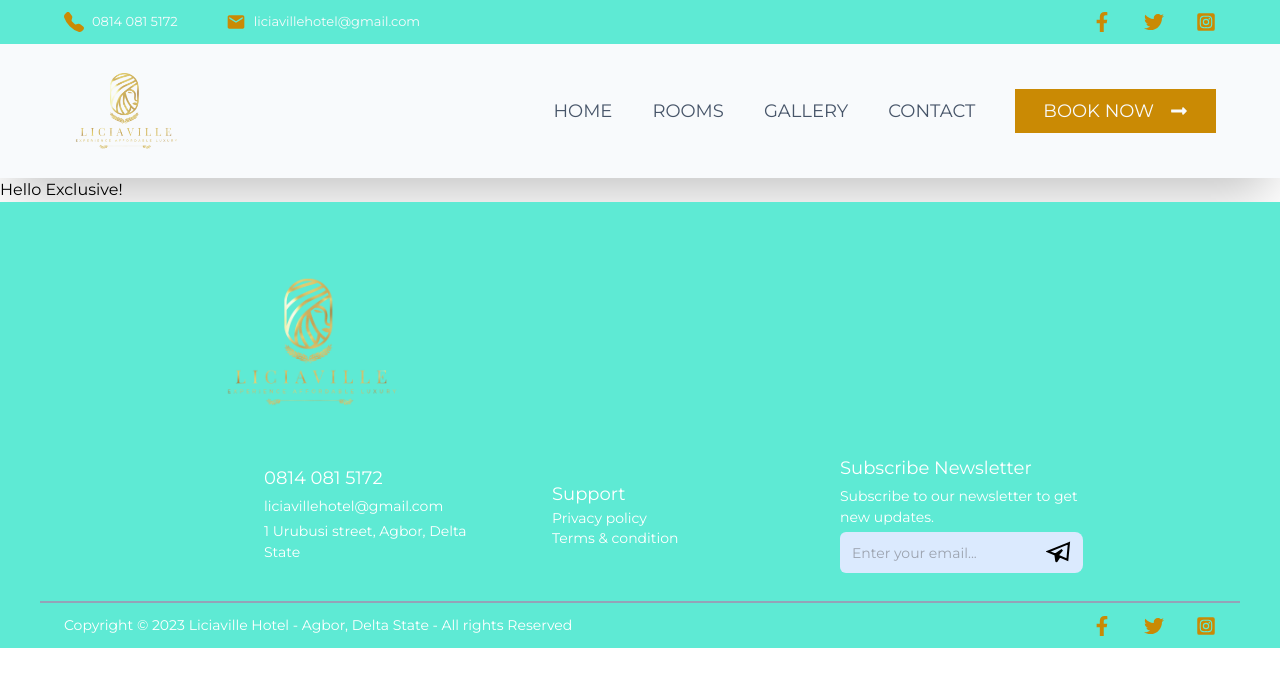
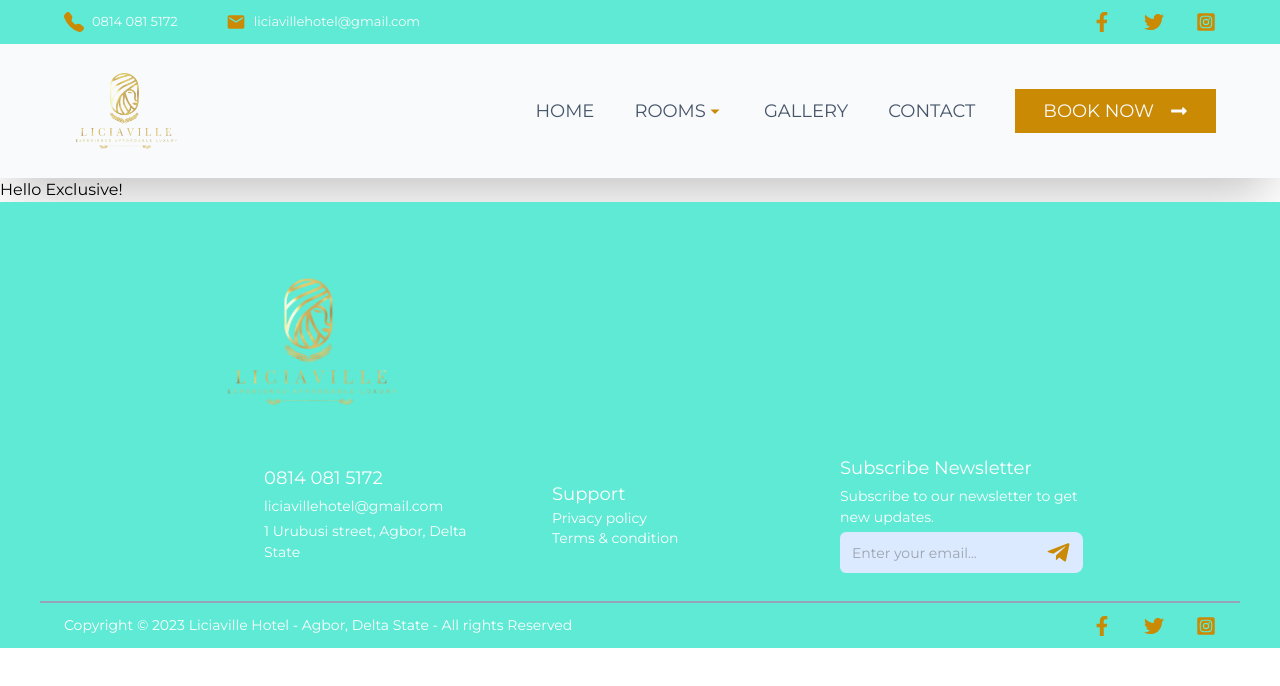
Before and after one commit to itradebtc/liciavillehotel, a Next.js app: page /rooms/Exclusive in a window 1280 px wide. Shown: the top 686 px of the page. Built offline with nearby package versions, Linux system fonts and the light colour scheme.

Commit message:
Liciaville Hotel

```diff
--- /dev/null
+++ b/src/app/Dropdown.jsx
@@ -0,0 +1,36 @@
+import Link from 'next/link'
+import { useState } from 'react'
+import { RiArrowUpSFill, RiArrowDownSFill } from 'react-icons/ri'
+import list from './list.json'
+
+function Dropdown() {
+    const [isOpen, setIsOpen] = useState(false)
+  return (
+    <div className=''>
+        <button onClick={() => setIsOpen((prev) => !prev)} className='flex justify-center items-center uppercase w-full'>
+            Rooms
+            {!isOpen ?(
+                <RiArrowDownSFill className='h-8 text-yellow-600' />
+            ) : (
+                <RiArrowUpSFill className='h-8' />
+            )}
+        </button>
+
+        {isOpen && (
+            <div className='bg-[#ecf0f3] absolute top-30 flex flex-col items-start rounded-lg p-3 w-[200px]'>
+                {list.map((item, i) => (
+                    <div className='hover:bg-slate-300 hover:text-yellow-600 text-lg rounded-r-lg border-l-transparent hover:border-l-white border-l-4'
+                    key={i}
+                    >
+                        <Link href={`/rooms/${item.category}`} >
+                            <h3 className=''>{item.room}</h3>
+                        </Link>
+                    </div>
+                ))}
+            </div>
+        )}
+    </div>
+  )
+}
+
+export default Dropdown
--- a/src/app/Rooms.jsx
+++ b/src/app/Rooms.jsx
@@ -18,7 +18,7 @@ async function fetchrooms(){
             const list = myRoom.rooms.map(rooms =>(
               <section key={rooms.id} className='py-12 px-20'>
                   <Link href={`/rooms/${rooms.folder}`} title={`Get more information on ${rooms.name} `} passHref>
-                  <Image src={rooms.photo} alt='rooms' width="600" height="300" className='rotate-90 border-2 w-full md:w-[70vw] py-7'/>
+                  <Image src={rooms.photo} alt='rooms' width="600" height="400"  className='w-[800px] md:w-[70vw] py-7'/>
                   <h2 className='md:text-lg py-4'>{rooms.name}</h2>
                   <h3 className='text-[12px] md:text-sm text-slate-500'>{rooms.price}</h3>
                   </Link>
@@ -26,7 +26,7 @@ async function fetchrooms(){
             ))
           return (
             <div className='pb-12'>
-                <div className='grid md:grid-cols-4 gap-2 justify-center items-center text-black hover:ease-in duration-300'>
+                <div className='grid md:grid-cols-2 gap-1 justify-center items-center text-black hover:ease-in duration-300'>
                     {list}
                 </div>
             </div>
--- a/src/app/component/Footer.jsx
+++ b/src/app/component/Footer.jsx
@@ -2,7 +2,7 @@ import React from 'react'
 import Image from 'next/image'
 import logo from '../images/navheader.svg'
 import { FaFacebookF, FaTwitter, FaInstagramSquare } from 'react-icons/fa'
-import { GrSend } from 'react-icons/gr'
+import { FaTelegramPlane } from 'react-icons/fa'
 import Link from 'next/link'
 
 export default function Footer() {
@@ -32,7 +32,7 @@ export default function Footer() {
                 <form className='flex' >
                     <input type="email" placeholder='Enter your email...' className='py-2 px-3 bg-blue-100 rounded-l-md text-sm outline-none'/>
                     <button className='bg-blue-100 py-2 px-3 rounded-r-lg text-slate-50'>
-                        <GrSend size={25} />
+                        <FaTelegramPlane size={25} className='text-yellow-600' />
                     </button>
                 </form>
             </div>
--- a/src/app/component/Navbar.jsx
+++ b/src/app/component/Navbar.jsx
@@ -8,6 +8,7 @@ import { FaFacebookF, FaTwitter, FaInstagramSquare, FaLongArrowAltRight } from '
 import Link from 'next/link'
 import Image from 'next/image'
 import logo from '../images/navheader.svg'
+import Dropdown from '../Dropdown'
 
 export const NavBar = () => {
     const [menuOpen, setMenuOpen] = useState(false)
@@ -61,7 +62,10 @@ export const NavBar = () => {
                     <Link href='./'>
                         <li className='ml-10 uppercase hover:ease-in duration-300 hover:scale-110 hover:text-yellow-600 text-lg'>Home</li>
                     </Link>
-                    <li className='ml-10 uppercase hover:ease-in duration-300 hover:scale-110 hover:text-yellow-600 text-lg'>Rooms</li>
+                    {/* <li className='ml-10 uppercase hover:ease-in duration-300 hover:scale-110 hover:text-yellow-600 text-lg'>Rooms</li> */}
+                    <li className='ml-10 uppercase hover:ease-in duration-300 hover:scale-110 hover:text-yellow-600 text-lg'>
+                        <Dropdown />
+                    </li>
                     <li className='ml-10 uppercase hover:ease-in duration-300 hover:scale-110 hover:text-yellow-600 text-lg'>Gallery</li>
                     <Link href='./contact'>
                         <li className='ml-10 uppercase hover:ease-in duration-300 hover:scale-110 hover:text-yellow-600 text-lg'>
--- /dev/null
+++ b/src/app/list.json
@@ -0,0 +1,22 @@
+[
+    {
+        "id": "1",
+        "room": "Executive Room",
+        "category": "Executive"
+    },
+    {
+        "id": "2",
+        "room": "Exclusive Room",
+        "category": "Exclusive"
+    },
+    {
+        "id": "3",
+        "room": "Luxury Room",
+        "category": "Luxury"
+    },
+    {
+        "id": "4",
+        "room": "Standard Room",
+        "category": "Standard"
+    }
+]
```
